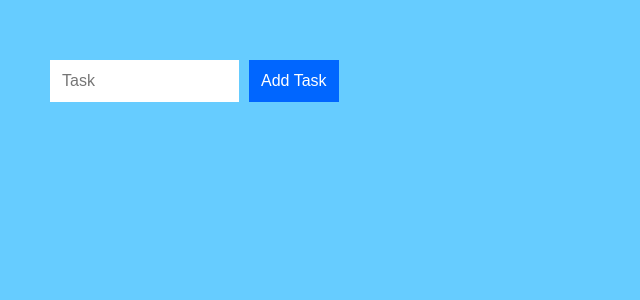
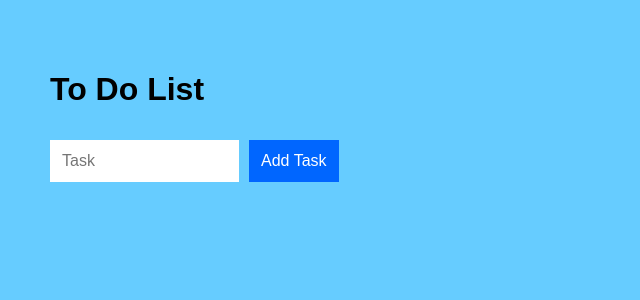
Before and after one commit to victorinspace/react-app, a React (Create React App) app: page / in a window 1280 px wide. Shown: the top 300 px of the page, without its empty margins (0-640 px from the left). Built offline with nearby package versions, Linux system fonts and the light colour scheme.

Commit message:
Add header title in TodoList

```diff
--- a/src/TodoList.js
+++ b/src/TodoList.js
@@ -9,6 +9,7 @@ class TodoList extends Component {
     return (
       <div className="todoListMain">
         <div className="header">
+          <h1>To Do List</h1>
           <form onSubmit={this.props.addItem}>
             <input
               placeholder="Task"
```
